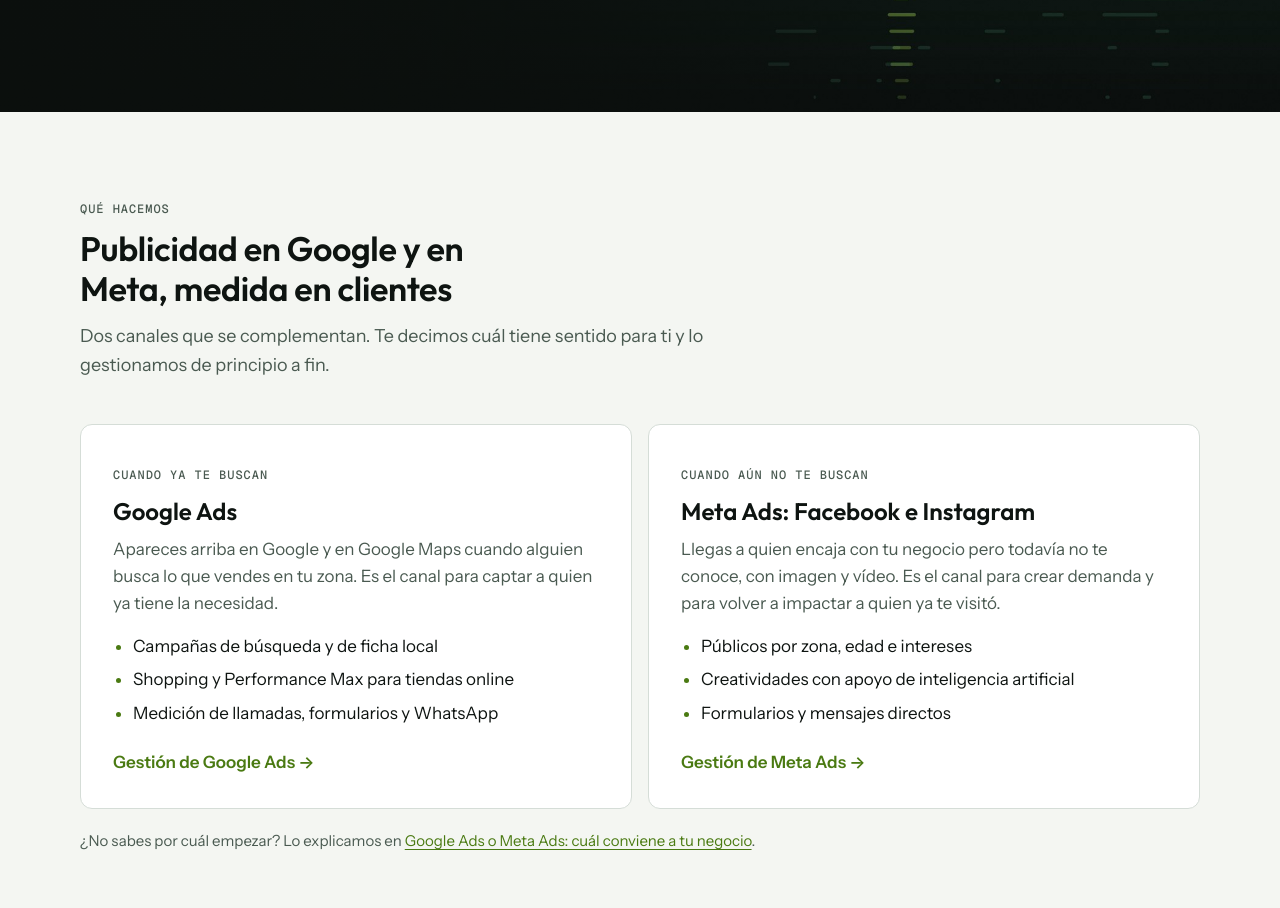
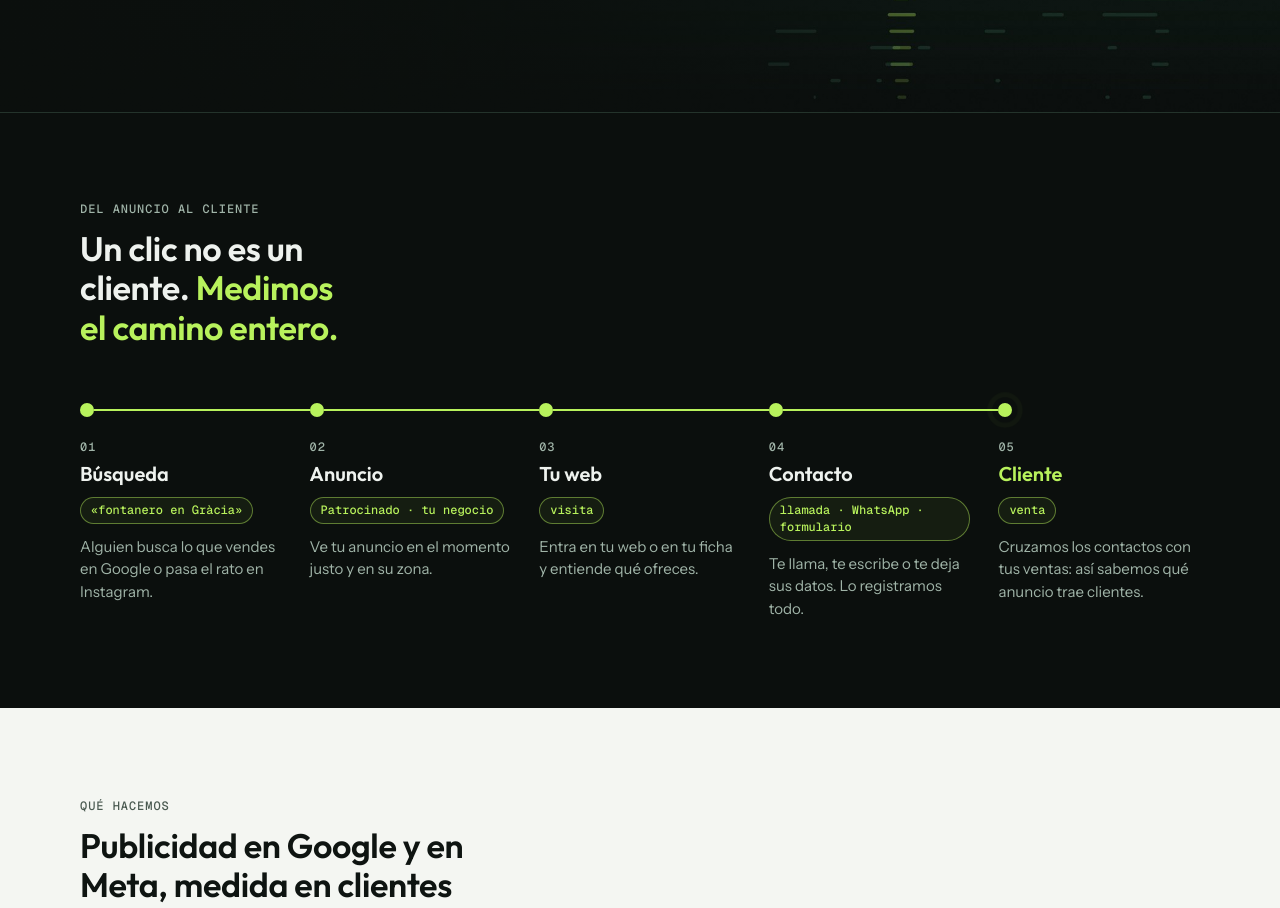
Before and after one commit to gpistoia90/urca-web, a plain HTML site: page index.html in a window 1280 px wide. Shown: the part 781-1689 px from the top of the page. Drawn offline with nearby package versions, Linux system fonts and the light colour scheme.

Commit message:
Portada: recorrido del cliente animado (búsqueda → anuncio → web → contacto → cliente)

```diff
--- a/estilos.css
+++ b/estilos.css
@@ -165,6 +165,51 @@ h3 { font-size: 20px; line-height: 1.3; }
 .datos li { list-style: none; font-size: 15px; color: var(--muted); }
 .datos b { color: var(--fg); font-weight: 600; }
 .datos { padding-left: 0; }
+
+/* Recorrido del cliente (portada). Sin JS o con movimiento reducido se ve el estado final.
+   Con JS, la línea lima se traza paso a paso al entrar en pantalla; el texto nunca se oculta. */
+.recorrido { padding-block: clamp(56px, 7vw, 88px); border-top: 1px solid var(--d-line); }
+.recorrido-cab { max-width: 34ch; margin-bottom: clamp(36px, 5vw, 56px); }
+.recorrido-cab .etiqueta { margin-bottom: 12px; }
+.recorrido-pasos { --gap: 28px; list-style: none; padding: 0; display: grid; grid-template-columns: repeat(5, minmax(0, 1fr)); gap: var(--gap); }
+.recorrido-pasos li { position: relative; }
+.recorrido-pasos li::before {
+  content: ""; display: block; position: relative; z-index: 1;
+  width: 14px; height: 14px; border-radius: 50%; margin-bottom: 22px;
+  background: var(--lime); border: 2px solid var(--lime);
+}
+.recorrido-pasos li:not(:last-child)::after {
+  content: ""; position: absolute; top: 6px; left: 14px; width: calc(100% + var(--gap) - 14px); height: 2px;
+  background: linear-gradient(var(--lime), var(--lime)) no-repeat left / 100% 100%, var(--d-forest-500);
+}
+.r-num { display: block; font: 500 12px/16px var(--mono); letter-spacing: .08em; color: var(--muted); margin-bottom: 6px; }
+.recorrido-pasos h3 { font-size: 20px; }
+.recorrido-pasos li:last-child h3 { color: var(--lime); }
+.r-chip { display: inline-block; margin: 10px 0 12px; padding: 4px 10px; border: 1px solid rgba(184, 242, 92, .45); border-radius: 999px; font: 500 12px/1.4 var(--mono); color: var(--lime); background: rgba(184, 242, 92, .06); }
+.recorrido-pasos p:not(.r-chip) { font-size: 15px; line-height: 1.5; color: var(--muted); }
+@media (max-width: 900px) {
+  .recorrido-pasos { --gap: 26px; grid-template-columns: 1fr; padding-left: 34px; }
+  .recorrido-pasos li::before { position: absolute; left: -34px; top: 1px; margin: 0; }
+  .recorrido-pasos li:not(:last-child)::after { top: 15px; left: -28px; width: 2px; height: calc(100% + var(--gap) - 14px); background-position: top; }
+}
+/* Animación (solo con JS y sin movimiento reducido) */
+.recorrido.js .recorrido-pasos li::before { background: var(--d-ground); border-color: var(--d-forest-500); }
+.recorrido.js .recorrido-pasos li:not(:last-child)::after { background-size: 0 100%; }
+.recorrido.en-marcha .recorrido-pasos li::before { animation: r-enciende .35s ease-out calc(var(--i) * .6s) both; }
+.recorrido.en-marcha .recorrido-pasos li:not(:last-child)::after { animation: r-traza .5s ease-in-out calc(var(--i) * .6s + .2s) both; }
+.recorrido.en-marcha .recorrido-pasos li:last-child::after {
+  content: ""; position: absolute; top: 0; left: 0; width: 14px; height: 14px; border-radius: 50%;
+  border: 2px solid var(--lime); animation: r-latido 2.4s ease-out 3s infinite; opacity: 0;
+}
+@keyframes r-enciende { from { background: var(--d-ground); border-color: var(--d-forest-500); transform: scale(.7); } to { background: var(--lime); border-color: var(--lime); transform: scale(1); } }
+@keyframes r-traza { from { background-size: 0 100%; } to { background-size: 100% 100%; } }
+@keyframes r-traza-y { from { background-size: 100% 0; } to { background-size: 100% 100%; } }
+@keyframes r-latido { 0% { opacity: .8; transform: scale(1); } 100% { opacity: 0; transform: scale(2.6); } }
+@media (max-width: 900px) {
+  .recorrido.js .recorrido-pasos li:not(:last-child)::after { background-size: 100% 0; }
+  .recorrido.en-marcha .recorrido-pasos li:not(:last-child)::after { animation-name: r-traza-y; }
+  .recorrido.en-marcha .recorrido-pasos li:last-child::after { left: -34px; top: 1px; }
+}
 
 /* Secciones */
 .seccion { padding-block: clamp(56px, 7vw, 96px); }
--- a/index.html
+++ b/index.html
@@ -52,6 +52,22 @@
     </ul>
   </div>
 </section>
+<section class="recorrido oscuro" aria-labelledby="recorrido-titulo">
+  <div class="wrap">
+    <div class="recorrido-cab">
+      <p class="etiqueta">Del anuncio al cliente</p>
+      <h2 id="recorrido-titulo">Un clic no es un cliente. <span class="acc">Medimos el camino entero.</span></h2>
+    </div>
+    <ol class="recorrido-pasos">
+      <li style="--i:0"><span class="r-num">01</span><h3>Búsqueda</h3><p class="r-chip">«fontanero en Gràcia»</p><p>Alguien busca lo que vendes en Google o pasa el rato en Instagram.</p></li>
+      <li style="--i:1"><span class="r-num">02</span><h3>Anuncio</h3><p class="r-chip">Patrocinado · tu negocio</p><p>Ve tu anuncio en el momento justo y en su zona.</p></li>
+      <li style="--i:2"><span class="r-num">03</span><h3>Tu web</h3><p class="r-chip">visita</p><p>Entra en tu web o en tu ficha y entiende qué ofreces.</p></li>
+      <li style="--i:3"><span class="r-num">04</span><h3>Contacto</h3><p class="r-chip">llamada · WhatsApp · formulario</p><p>Te llama, te escribe o te deja sus datos. Lo registramos todo.</p></li>
+      <li style="--i:4"><span class="r-num">05</span><h3>Cliente</h3><p class="r-chip">venta</p><p>Cruzamos los contactos con tus ventas: así sabemos qué anuncio trae clientes.</p></li>
+    </ol>
+  </div>
+</section>
+<script>(function(){var r=document.querySelector(".recorrido");if(!r||!("IntersectionObserver" in window)||matchMedia("(prefers-reduced-motion: reduce)").matches)return;r.classList.add("js");var o=new IntersectionObserver(function(es){es.forEach(function(x){if(x.isIntersecting){r.classList.add("en-marcha");o.disconnect();}});},{threshold:.35});o.observe(r);})();</script>
 <section class="seccion "><div class="wrap"><div class="cab-seccion"><p class="etiqueta">Qué hacemos</p><h2>Publicidad en Google y en Meta, medida en clientes</h2><p>Dos canales que se complementan. Te decimos cuál tiene sentido para ti y lo gestionamos de principio a fin.</p></div><div class="rejilla-2">
   <article class="tarjeta">
     <p class="etiqueta">Cuando ya te buscan</p>
```
